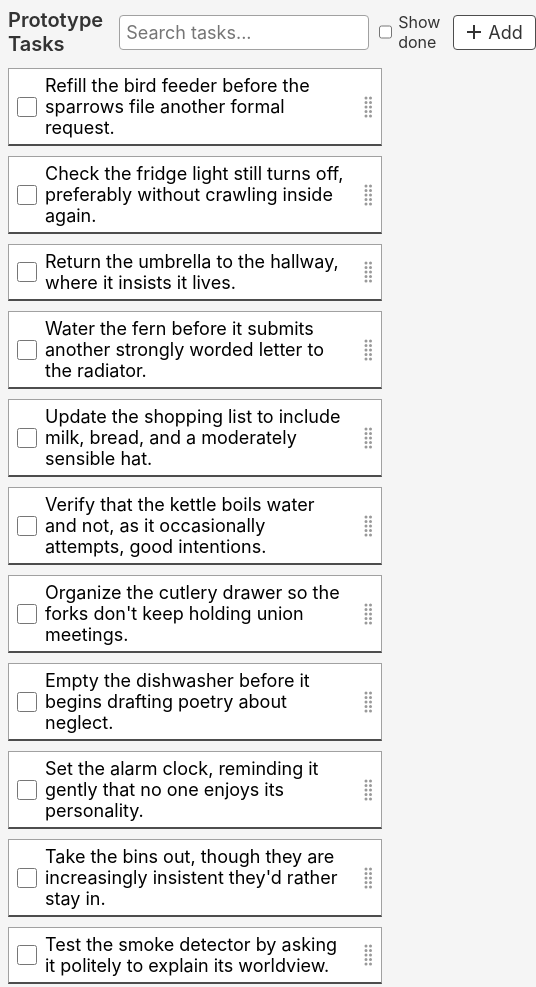
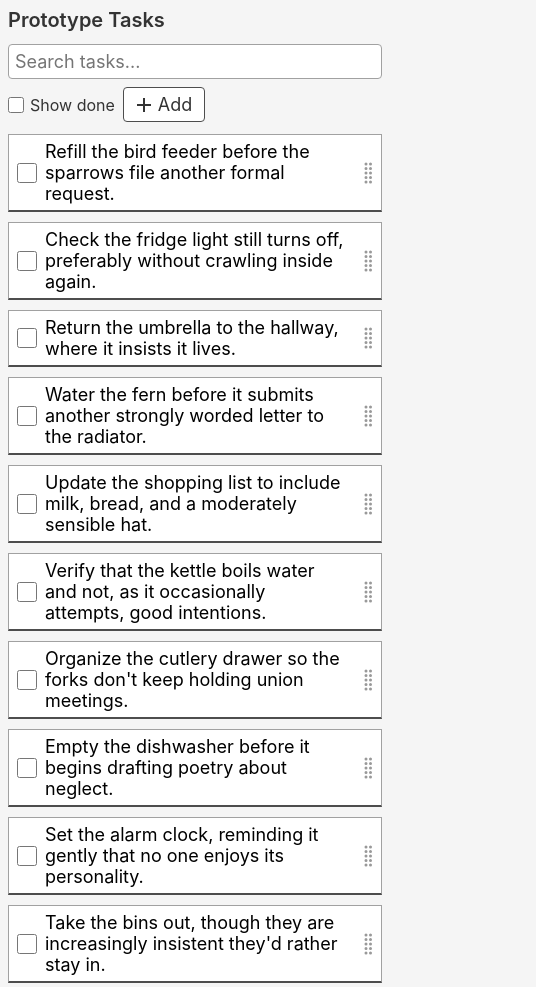
Before and after one commit to aggregat4/prototype-lists, a website: page index.html in a window 390 px wide. Shown: the top 987 px of the page, 536 px wide, since content can reach past the window. Drawn offline with Linux system fonts and the light colour scheme.

Commit message:
Make the list toolbar, search box and title responsive.

```diff
--- a/index.html
+++ b/index.html
@@ -29,6 +29,7 @@
     display: flex;
     align-items: center;
     gap: 10px;
+    flex-wrap: wrap;
   }
   .tasklist-show-done {
     display: inline-flex;
@@ -59,6 +60,7 @@
     background-color: #fff;
     color: #333;
     width: 250px;
+    max-width: 100%;
   }
   .tasklist-header input[type="search"]:focus {
     outline: 2px solid #4d4d4d;
@@ -200,6 +202,25 @@
     0%   { transform: translateX(-8px); opacity: 0.7; }
     50%  { transform: translateX(8px);  opacity: 0.7; }
     100% { transform: translateX(0);    opacity: 1; }
+  }
+
+  @media (max-width: 640px) {
+    .tasklist-header {
+      flex-direction: column;
+      align-items: stretch;
+      gap: 12px;
+    }
+    .tasklist-title {
+      width: 100%;
+    }
+    .tasklist-controls {
+      width: 100%;
+      justify-content: flex-start;
+      gap: 8px;
+    }
+    .tasklist-header input[type="search"] {
+      width: 100%;
+    }
   }
 </style>
 
```
